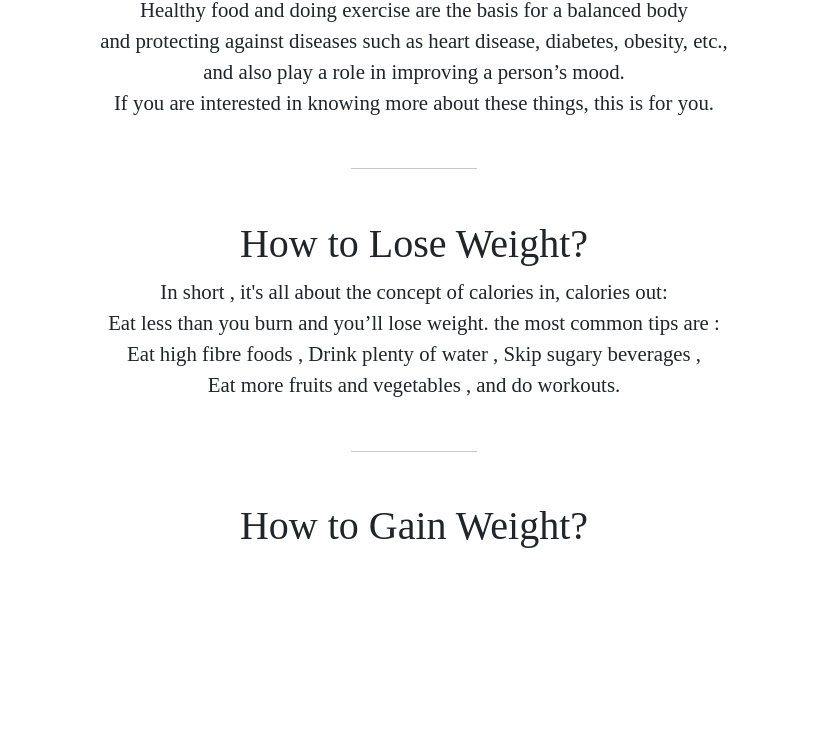
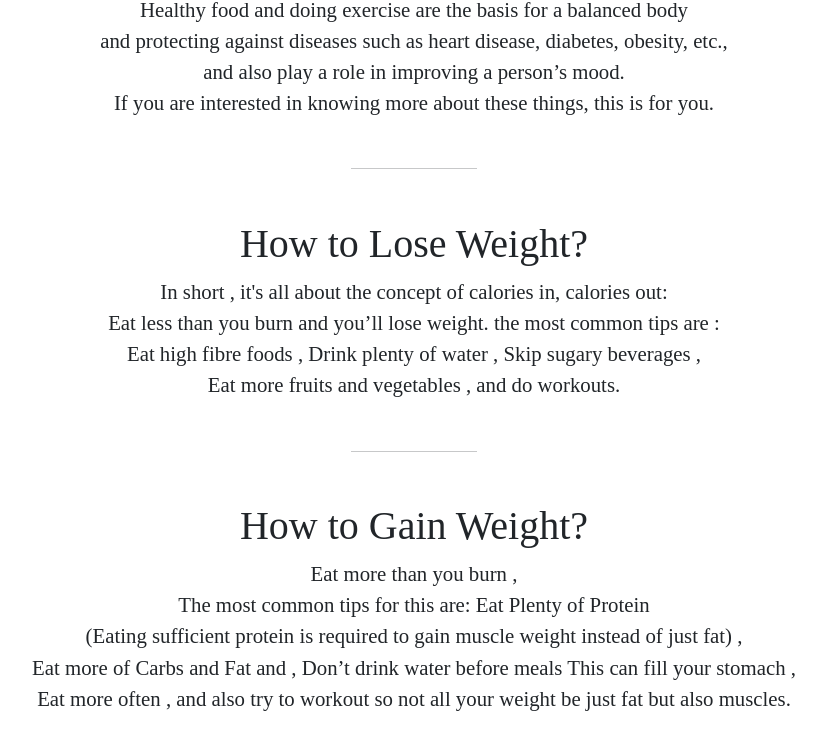
Before and after one commit to rahafhimmo/sport, a plain HTML site: page index.html in a window 1280 px wide. Shown: the part 545-1275 px from the top of the page, without its empty margins (226-1052 px from the left). Before the commit the page ends 1103 px from the top, so only its background shows below. Drawn offline with nearby package versions, Linux system fonts and the light colour scheme; a web font is replaced by a local one.

Commit message:
Update index.html

```diff
--- a/index.html
+++ b/index.html
@@ -69,6 +69,11 @@ Eat more fruits and vegetables , and do workouts.
   </p>
   <hr>
   <h1>How to Gain Weight?</h1>
+  <p>Eat more than you burn ,  <br> The most common tips for this are:
+Eat Plenty of Protein <br> (Eating sufficient protein is required to gain muscle weight instead of just fat) ,<br>
+Eat more of Carbs and Fat and , Don’t drink water before meals This can fill your stomach , <br>
+Eat more often , and also try to workout so not all your weight be just fat but also muscles.
+  </p>
 </div>
 
   </body>
```
